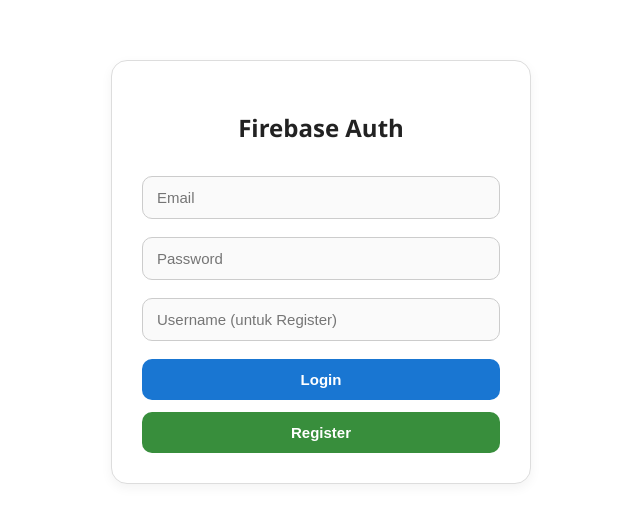
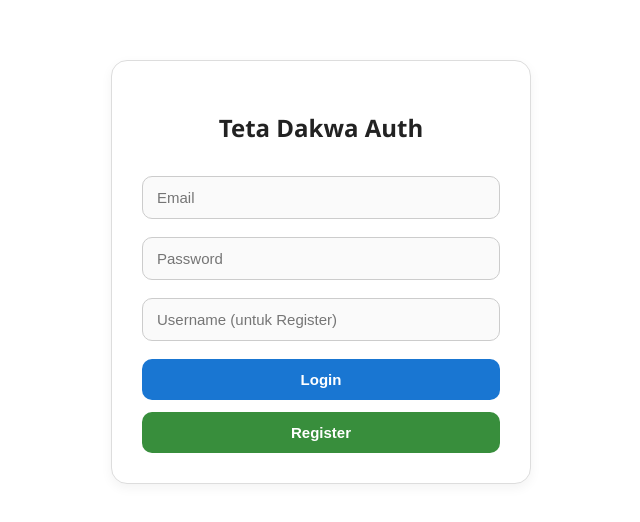
Before and after one commit to whitecat-12/teta-dakwah02, a plain HTML site: page index.html in a window 1280 px wide. Shown: the part 128-650 px from the top of the page, without its empty margins (319-959 px from the left). Drawn offline with Linux system fonts and the light colour scheme; no server answers.

Commit message:
Update index.html

```diff
--- a/index.html
+++ b/index.html
@@ -107,7 +107,7 @@
 </head>
 <body>
   <div class="card">
-    <h2>Firebase Auth</h2>
+    <h2>Teta Dakwa Auth</h2>
 
     <div id="loginDiv">
       <input type="email" id="emailInput" placeholder="Email" />
```
